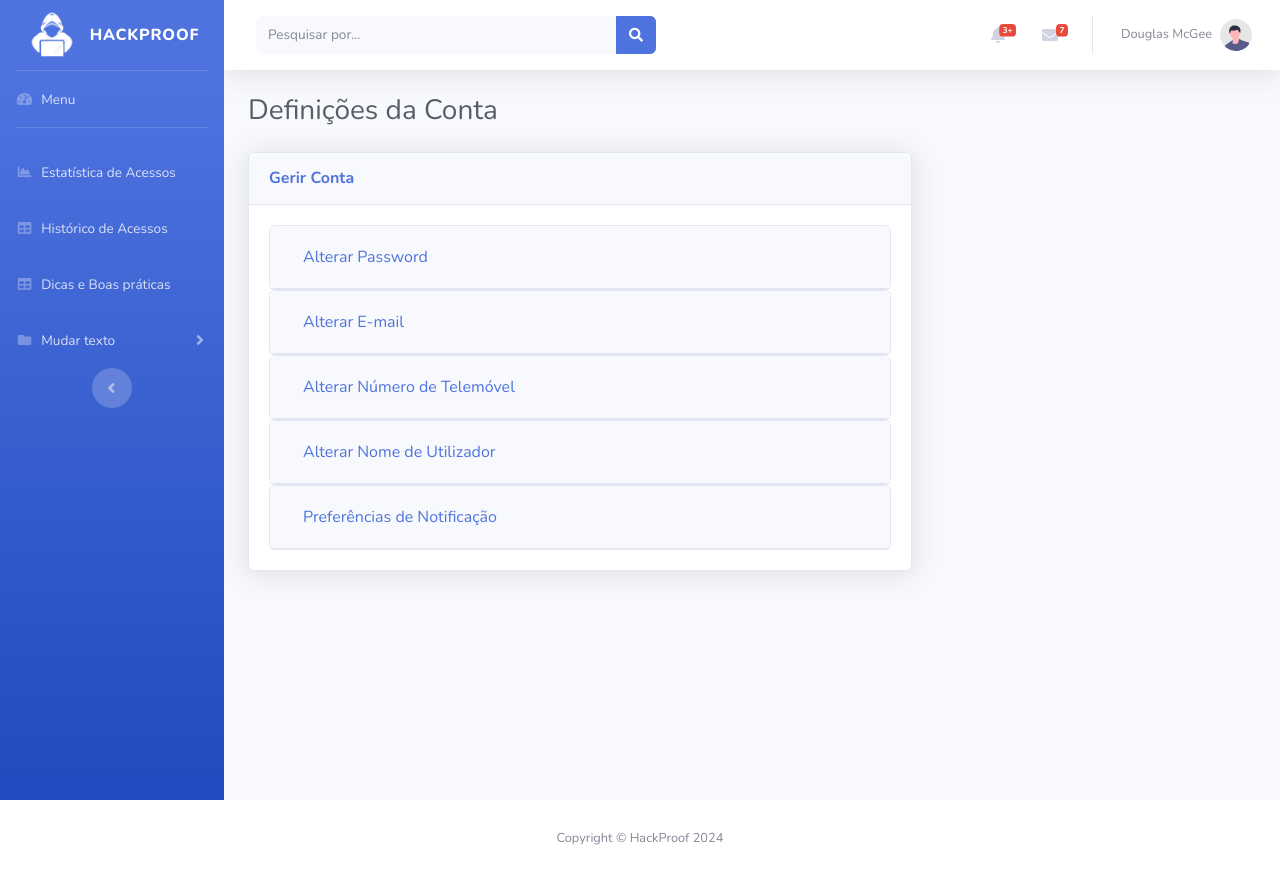
After one commit to DiogooAlmeida/projeto-Iscte, a Django app: page /definicoes/ in a window 1280 px wide. The commit adds this page. Run offline with Django 5.2, Linux system fonts and the light colour scheme; some libraries are stand-ins or nearby versions.

Commit message:
mudei o template

```diff
--- a/hackproof-main/hackproof/polls/templates/base.html
+++ b/hackproof-main/hackproof/polls/templates/base.html
@@ -19,7 +19,7 @@
         rel="stylesheet">
 
     <!-- Custom styles for this template-->
-    <link href="{% static 'css/sb-admin-2.min.css'%}" rel="stylesheet" />
+    <link href="{% static 'css/sb-admin-2.css'%}" rel="stylesheet" />
     <link rel="icon" href="{% static 'img/fundoazul.png' %}" sizes="192x192" type="image/png">
 </head>
 
@@ -36,7 +36,7 @@
                     <img src="{% static 'img/logo sem letras.png' %}" alt="" width="100px">
                 </div>
 
-                <div class="sidebar-brand-text">HackProof</div>
+                <div class="sidebar-brand-text" style="margin-left: 65px;">HackProof</div>
             </a>
 
             <!-- Divider -->
@@ -71,8 +71,33 @@
                     <i class="fas fa-fw fa-table"></i>
                     <span>Dicas e Boas práticas</span></a>
             </li>
+            <li class="nav-item">
+                <a class="nav-link collapsed" href="#" data-toggle="collapse" data-target="#collapsePages"
+                    aria-expanded="true" aria-controls="collapsePages">
+                    <i class="fas fa-fw fa-folder"></i>
+                    <span>Mudar texto</span>
+                </a>
+                <div id="collapsePages" class="collapse" aria-labelledby="headingPages" data-parent="#accordionSidebar">
+                    <div class="bg-white py-2 collapse-inner rounded">
+                        <h6 class="collapse-header">Login Screens:</h6>
+                        <a class="collapse-item" href="login.html">Login</a>
+                        <a class="collapse-item" href="register.html">Register</a>
+                        <a class="collapse-item" href="forgot-password.html">Esquecer Password</a>
+                        <!--<div class="collapse-divider"></div>
+                        <h6 class="collapse-header">Other Pages:</h6>
+                        <a class="collapse-item" href="404.html">404 Page</a>
+                        <a class="collapse-item" href="blank.html">Blank Page</a>-->
+                    </div>
+                </div>
+            </li>
 
-            <!-- More nav items -->
+            <!-- Divider
+            <hr class="sidebar-divider d-none d-md-block">-->
+
+            <!-- Sidebar Toggler (Sidebar) -->
+            <div class="text-center d-none d-md-inline">
+                <button class="rounded-circle border-0" id="sidebarToggle"></button>
+            </div>
 
         </ul>
         <!-- End of Sidebar -->
@@ -263,12 +288,12 @@
                                     <!-- Dropdown - User Information -->
                                     <div class="dropdown-menu dropdown-menu-right shadow animated--grow-in"
                                         aria-labelledby="userDropdown">
-                                        <a class="dropdown-item" href="#">
+                                        <a class="dropdown-item" href="/perfil/">
                                             <i class="fas fa-user fa-sm fa-fw mr-2 text-gray-400"></i>
                                             Perfil
                                         </a>
-                                        <a class="dropdown-item" href="#">
-                                            <i class="fas fa-cogs fa-sm fa-fw mr-2 text-gray-400"></i>
+                                        <a class="dropdown-item" href="/definicoes/">
+                                            <i class="fas fa-cogs fa-sm fa-fw mr-2 text-gray-400" ></i>
                                             Definições
                                         </a>
                                         <a class="dropdown-item" href="#">
@@ -276,10 +301,11 @@
                                             Activity Log
                                         </a>
                                         <div class="dropdown-divider"></div>
-                                        <a class="dropdown-item" href="#" data-toggle="modal" data-target="#logoutModal">
+                                        <a class="dropdown-item" href="/logout/">
                                             <i class="fas fa-sign-out-alt fa-sm fa-fw mr-2 text-gray-400"></i>
                                             Logout
                                         </a>
+
                                     </div>
                                 </li>
 
@@ -318,7 +344,7 @@
                 <div class="modal-header">
                     <h5 class="modal-title" id="exampleModalLabel">Ready to Leave?</h5>
                     <button class="close" type="button" data-dismiss="modal" aria-label="Close">
-                        <span aria-hidden="true">×</span>
+                        <span aria-hidden="true">x</span>
                     </button>
                 </div>
                 <div class="modal-body">Select "Logout" below if you are ready to end your current session.</div>
--- /dev/null
+++ b/hackproof-main/hackproof/polls/templates/definicoes.html
@@ -0,0 +1,177 @@
+{% extends "base.html" %}
+
+{% block title %}
+Definições
+{% endblock %}
+
+{% block content %}
+
+
+{% load static %}
+
+
+                <!-- Begin Page Content -->
+                <div class="container-fluid">
+
+                    <!-- Page Heading -->
+                    <div class="d-sm-flex align-items-center justify-content-between mb-4">
+                        <h1 class="h3 mb-0 text-gray-800">Definições da Conta</h1>
+                    </div>
+
+                    <!-- Content Row -->
+                    <div class="row">
+                        <!-- Settings Form -->
+                        <div class="col-xl-8 col-lg-7">
+                            <div class="card shadow mb-4">
+                                <!-- Card Header -->
+                                <div class="card-header py-3 d-flex flex-row align-items-center justify-content-between">
+                                    <h6 class="m-0 font-weight-bold text-primary">Gerir Conta</h6>
+                                </div>
+                                <!-- Card Body -->
+                                <div class="card-body">
+                                    <div id="accordion">
+                                        <!-- Change Password -->
+                                        <div class="card">
+                                            <div class="card-header" id="headingPassword">
+                                                <h5 class="mb-0">
+                                                    <button class="btn btn-link" data-toggle="collapse" data-target="#collapsePassword" aria-expanded="true" aria-controls="collapsePassword">
+                                                        Alterar Password
+                                                    </button>
+                                                </h5>
+                                            </div>
+                                            <div id="collapsePassword" class="collapse" aria-labelledby="headingPassword" data-parent="#accordion">
+                                                <div class="card-body">
+                                                    <form>
+                                                        <div class="form-group">
+                                                            <label for="currentPassword">Password Atual</label>
+                                                            <input type="password" class="form-control" id="currentPassword" placeholder="Senha Atual">
+                                                        </div>
+                                                        <div class="form-group">
+                                                            <label for="newPassword">Nova Password</label>
+                                                            <input type="password" class="form-control" id="newPassword" placeholder="Nova Senha">
+                                                        </div>
+                                                        <div class="form-group">
+                                                            <label for="confirmPassword">Confirmar Nova Password</label>
+                                                            <input type="password" class="form-control" id="confirmPassword" placeholder="Confirmar Nova Senha">
+                                                        </div>
+                                                        <button type="submit" class="btn btn-primary">Alterar Password</button>
+                                                    </form>
+                                                </div>
+                                            </div>
+                                        </div>
+                                        <!-- Change Email -->
+                                        <div class="card">
+                                            <div class="card-header" id="headingEmail">
+                                                <h5 class="mb-0">
+                                                    <button class="btn btn-link" data-toggle="collapse" data-target="#collapseEmail" aria-expanded="true" aria-controls="collapseEmail">
+                                                        Alterar E-mail
+                                                    </button>
+                                                </h5>
+                                            </div>
+                                            <div id="collapseEmail" class="collapse" aria-labelledby="headingEmail" data-parent="#accordion">
+                                                <div class="card-body">
+                                                    <form>
+                                                        <div class="form-group">
+                                                            <label for="newEmail">Novo E-mail</label>
+                                                            <input type="email" class="form-control" id="newEmail" placeholder="Novo Email">
+                                                        </div>
+                                                        <button type="submit" class="btn btn-primary">Alterar E-mail</button>
+                                                    </form>
+                                                </div>
+                                            </div>
+                                        </div>
+                                        <!-- Change Phone Number -->
+                                        <div class="card">
+                                            <div class="card-header" id="headingPhone">
+                                                <h5 class="mb-0">
+                                                    <button class="btn btn-link" data-toggle="collapse" data-target="#collapsePhone" aria-expanded="true" aria-controls="collapsePhone">
+                                                        Alterar Número de Telemóvel
+                                                    </button>
+                                                </h5>
+                                            </div>
+                                            <div id="collapsePhone" class="collapse" aria-labelledby="headingPhone" data-parent="#accordion">
+                                                <div class="card-body">
+                                                    <form>
+                                                        <div class="form-group">
+                                                            <label for="newPhone">Novo Número de Telemóvel</label>
+                                                            <input type="tel" class="form-control" id="newPhone" placeholder="Novo Número de Telefone">
+                                                        </div>
+                                                        <button type="submit" class="btn btn-primary">Alterar Número de Telemóvel</button>
+                                                    </form>
+                                                </div>
+                                            </div>
+                                        </div>
+                                        <!-- Change Username -->
+                                        <div class="card">
+                                            <div class="card-header" id="headingUsername">
+                                                <h5 class="mb-0">
+                                                    <button class="btn btn-link" data-toggle="collapse" data-target="#collapseUsername" aria-expanded="true" aria-controls="collapseUsername">
+                                                        Alterar Nome de Utilizador
+                                                    </button>
+                                                </h5>
+                                            </div>
+                                            <div id="collapseUsername" class="collapse" aria-labelledby="headingUsername" data-parent="#accordion">
+                                                <div class="card-body">
+                                                    <form>
+                                                        <div class="form-group">
+                                                            <label for="newUsername">Novo Nome de Utilizador</label>
+                                                            <input type="text" class="form-control" id="newUsername" placeholder="Novo Nome de Usuário">
+                                                        </div>
+                                                        <button type="submit" class="btn btn-primary">Alterar Nome de Utilizador</button>
+                                                    </form>
+                                                </div>
+                                            </div>
+                                        </div>
+                                        <!-- Notification Preferences -->
+                                        <div class="card">
+                                            <div class="card-header" id="headingNotifications">
+                                                <h5 class="mb-0">
+                                                    <button class="btn btn-link" data-toggle="collapse" data-target="#collapseNotifications" aria-expanded="true" aria-controls="collapseNotifications">
+                                                        Preferências de Notificação
+                                                    </button>
+                                                </h5>
+                                            </div>
+                                            <div id="collapseNotifications" class="collapse" aria-labelledby="headingNotifications" data-parent="#accordion">
+                                                <div class="card-body">
+                                                    <form>
+                                                        <div class="form-group">
+                                                            <label for="notificationPreferences">Preferências de Notificação</label>
+                                                            <select class="form-control" id="notificationPreferences">
+                                                                <option>Email</option>
+                                                                <option>SMS</option>
+                                                                <option>Push Notifications</option>
+                                                            </select>
+                                                        </div>
+                                                        <button type="submit" class="btn btn-primary">Salvar Preferências</button>
+                                                    </form>
+                                                </div>
+                                            </div>
+                                        </div>
+                                    </div>
+                                </div>
+                            </div>
+                        </div>
+                    </div>
+                    <!-- End Content Row -->
+                </div>
+                <!-- End Container Fluid -->
+            </div>
+            <!-- End Main Content -->
+        </div>
+        <!-- End Content Wrapper -->
+    </div>
+    <!-- End Page Wrapper -->
+
+    <!-- Bootstrap core JavaScript-->
+    <script src="vendor/jquery/jquery.min.js"></script>
+    <script src="vendor/bootstrap/js/bootstrap.bundle.min.js"></script>
+
+    <!-- Core plugin JavaScript-->
+    <script src="vendor/jquery-easing/jquery.easing.min.js"></script>
+
+    <!-- Custom scripts for all pages-->
+    <script src="js/sb-admin-2.min.js"></script>
+
+
+
+    {% endblock content %}
--- a/hackproof-main/hackproof/polls/templates/index.html
+++ b/hackproof-main/hackproof/polls/templates/index.html
@@ -50,7 +50,7 @@ Página Principal
                                 <!-- Card Header - Dropdown -->
                                 <div
                                     class="card-header py-3 d-flex flex-row align-items-center justify-content-between">
-                                    <h6 class="m-0 font-weight-bold text-primary"> Tipos de Acesos</h6>
+                                    <h6 class="m-0 font-weight-bold text-primary"> Tipos de Acessos</h6>
                                     <div class="dropdown no-arrow">
                                         <a class="dropdown-toggle" href="#" role="button" id="dropdownMenuLink"
                                             data-toggle="dropdown" aria-haspopup="true" aria-expanded="false">
@@ -90,7 +90,7 @@ Página Principal
                             <div class="card shadow mb-4" style="width: 200%;"> <!-- Ajuste a altura conforme necessário -->
                                 <div class="card-header py-3">
                                     <h6 class="m-0 font-weight-bold text-primary">Dicas e Boas Práticas</h6>
-                                </div>
+                            </div>
                                 <div class="card-body">
                                     <div class="card mb-4">
                                 <div class="card-body" style="line-height: 1.6; font-family: Arial, sans-serif;">
--- a/hackproof-main/hackproof/polls/urls.py
+++ b/hackproof-main/hackproof/polls/urls.py
@@ -13,4 +13,8 @@ urlpatterns = [
     path('401/', views.page_401, name='error_401'),
     path('404/', views.page_404, name='error_404'),
     path('500/', views.page_500, name='error_500'),
+    path('definicoes/', views.definicoes, name='definicoes'),
+    path('logout/', views.logout, name='logout'),
+    path('perfil/', views.perfil, name='perfil'),
+
 ]
--- a/hackproof-main/hackproof/polls/views.py
+++ b/hackproof-main/hackproof/polls/views.py
@@ -34,3 +34,12 @@ def page_404(request):
 
 def page_500(request):
     return render(request, "500.html")
+
+def definicoes(request):
+    return render(request, "definicoes.html")
+
+def logout(request):
+    return render(request, "logout.html")
+
+def perfil(request):
+    return render(request, "perfil.html")
```
Also changed, not shown: hackproof-main/hackproof/polls/templates/logout.html (added, +72 -0 lines), hackproof-main/hackproof/polls/templates/perfil.html (added, +80 -0 lines).
